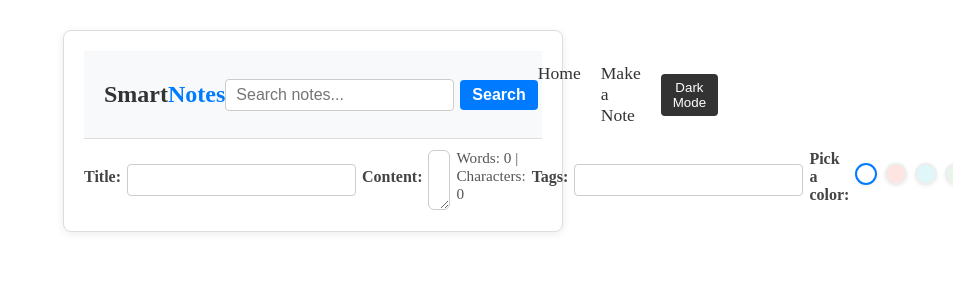
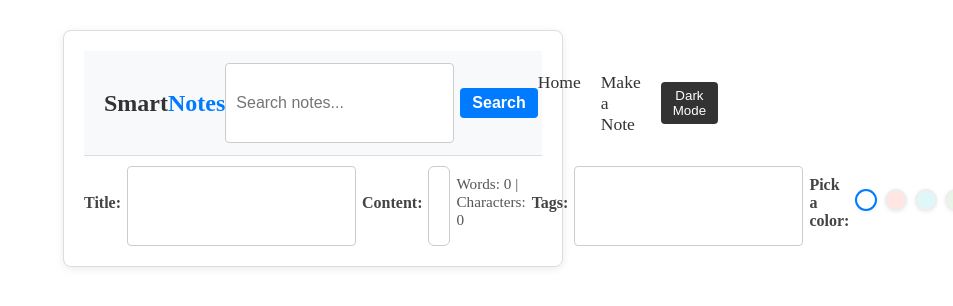
Before and after one commit to SarveshShahane/Smart-Notes, a Django app: page /create/ in a window 1280 px wide; the page is wider, and only the part inside the window is pictured. Shown: the top 306 px of that part, without its empty margins (327-1280 px from the left). Run offline with Django 5.2, Linux system fonts and the light colour scheme.

Commit message:
Enhance textarea with auto-resize and count updates

```diff
--- a/notes/templates/notes/create_note.html
+++ b/notes/templates/notes/create_note.html
@@ -37,6 +37,9 @@
         outline: none;
         font-size: 1rem;
         transition: border-color 0.2s ease-in-out;
+        resize: none; /* Disable manual resize */
+        overflow: hidden; /* Hide scrollbar */
+        min-height: 80px; /* Set minimum height */
     }
     body.dark-mode form input[type="text"],
     body.dark-mode form textarea {
@@ -109,17 +112,29 @@
 </div>
 <script src="https://cdn.jsdelivr.net/npm/marked/marked.min.js"></script>
 <script>
+  // Feature 3: Auto-Resize Textarea
+  function autoResize(textarea) {
+    textarea.style.height = 'auto';
+    textarea.style.height = Math.max(80, textarea.scrollHeight) + 'px';
+  }
+
   function updateCount() {
     const val = document.getElementById('id_content').value;
     document.getElementById('char-count').textContent = val.length;
     const words = val.trim().split(/\s+/).filter(w => w.length);
     document.getElementById('word-count').textContent = val.trim() ? words.length : 0;
   }
+
   document.getElementById('id_content').addEventListener('input', function() {
     updateCount();
+    autoResize(this); // Auto-resize on input
     document.getElementById('markdown-preview').innerHTML = marked.parse(this.value);
   });
+
+  // Initial setup
   updateCount();
+  autoResize(document.getElementById('id_content')); // Set initial height
+
   const picker = document.getElementById('color-picker');
   const options = picker.querySelectorAll('.color-option');
   const colorInput = document.getElementById('selected-color');
```
